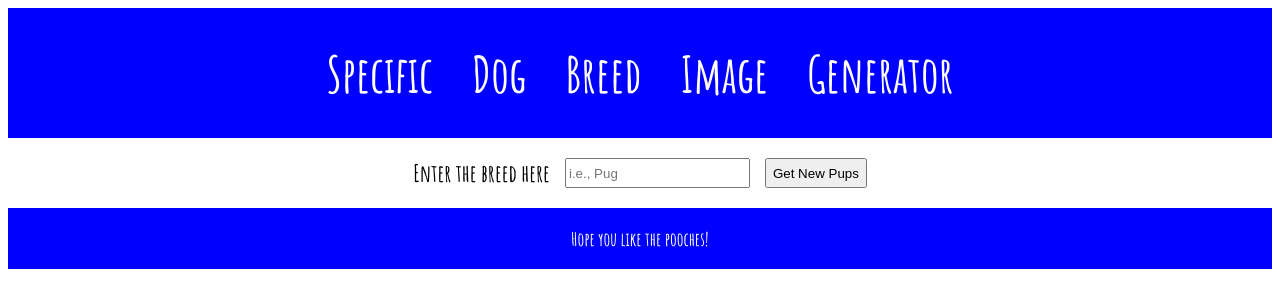
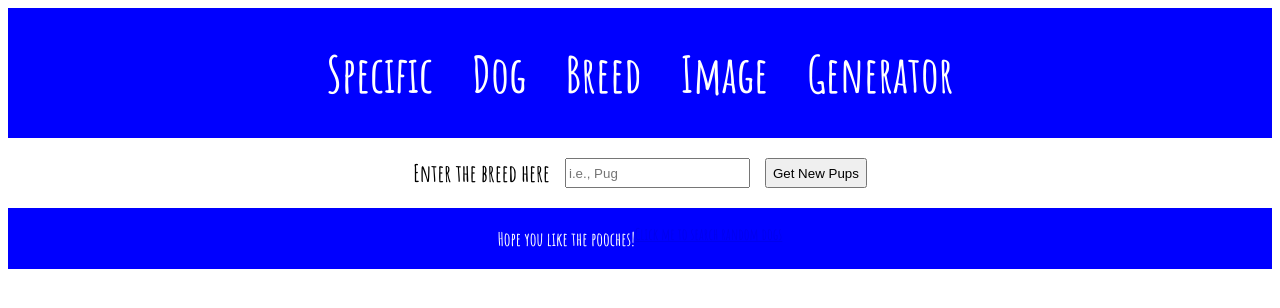
Before and after one commit to rcmartinez54/dog-breed-search-app, a plain HTML site: page index.html in a window 1280 px wide. Drawn offline with nearby package versions, Linux system fonts and the light colour scheme.

Commit message:
added a psuedo-button in footer

```diff
--- a/index.html
+++ b/index.html
@@ -23,6 +23,9 @@
         </main>
         <footer class="footer">
             <h3>Hope you like the pooches!</h3>
+            <a href="https://rcmartinez54.github.io/dog-app/" target="_blank"><p class="psuedo-btn">
+                Click me to search random dogs
+            </p></a>
         </footer>
         <script
         src="https://code.jquery.com/jquery-3.4.1.min.js"
```
